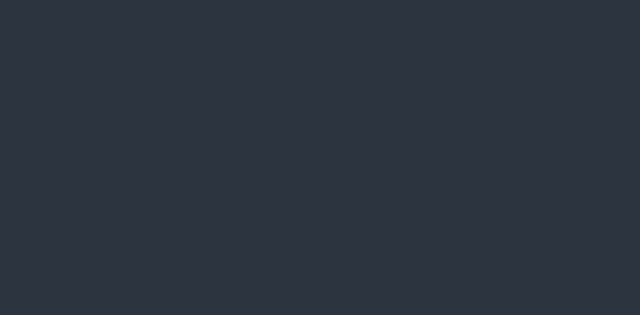
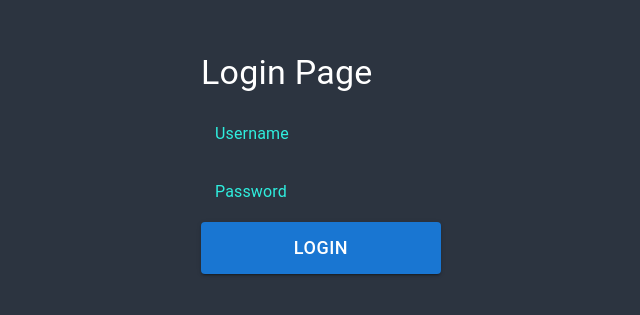
Before and after one commit to RustamPlanirovich/DynastyRise, a React (Create React App) app: page / in a window 1280 px wide. Shown: the part 237-552 px from the top of the page, without its empty margins (319-959 px from the left). Built offline with nearby package versions, Linux system fonts and the light colour scheme.

Commit message:
- добавил страницу логина - сделал дизайн (убрал рамки у полей ввода и поменял цвета)

```diff
--- a/package.json
+++ b/package.json
@@ -12,8 +12,10 @@
     "formik": "^2.4.5",
     "react": "^18.2.0",
     "react-dom": "^18.2.0",
+    "react-redux": "^8.1.3",
     "react-router-dom": "^6.16.0",
     "react-scripts": "5.0.1",
+    "redux": "^4.2.1",
     "web-vitals": "^2.1.4"
   },
   "scripts": {
--- a/src/App.css
+++ b/src/App.css
@@ -1,3 +1,13 @@
-body{
-    background-color: #2c3440;
+
+/* src/styles/Login.css */
+
+body {
+    background-color: #2c3440; /* Цвет фона */
+    color: #ffffff; /* Цвет текста */
+    font-family: Arial, sans-serif; /* Шрифт */
+    display: flex;
+    flex-direction: column;
+    justify-content: center;
+    align-items: center;
+    height: 100vh; /* Занимает всю высоту видимой области экрана */
 }
--- a/src/App.js
+++ b/src/App.js
@@ -1,9 +1,20 @@
 import './App.css';
+import store from './store/store';
+import {Provider} from "react-redux";
+import {Route, BrowserRouter as Router, Routes} from "react-router-dom";
+import Login from "./components/Login";
 
 function App() {
   return (
-    <div className="App">
-    </div>
+      <Provider store={store}>
+          <Router>
+              <div className="App">
+                  <Routes>
+                      <Route path="/" element={<Login />} />
+                  </Routes>
+              </div>
+          </Router>
+      </Provider>
   );
 }
 
--- /dev/null
+++ b/src/components/Login.js
@@ -0,0 +1,56 @@
+// src/components/Login.js
+import React from 'react';
+import { useFormik } from 'formik';
+import { Button, TextField, Typography, Container } from '@mui/material';
+import { useDispatch } from 'react-redux';
+import { setFormData } from '../store/actions';
+import '../styles/Login.css';
+
+const Login = () => {
+    const dispatch = useDispatch();
+
+    const formik = useFormik({
+        initialValues: {
+            username: '',
+            password: '',
+        },
+        onSubmit: (values) => {
+            // Можно отправить данные на сервер для аутентификации
+            // и обновить состояние с использованием Redux
+            dispatch(setFormData(values));
+            console.log(values)
+        },
+    });
+
+    return (
+        <Container maxWidth="sm" className="container">
+            <div>
+                <Typography variant="h4" gutterBottom>
+                    Login Page
+                </Typography>
+                <form onSubmit={formik.handleSubmit}>
+                    <TextField
+                        fullWidth
+                        name="username"
+                        label="Username"
+                        value={formik.values.username}
+                        onChange={formik.handleChange}
+                    />
+                    <TextField
+                        fullWidth
+                        name="password"
+                        label="Password"
+                        type="password"
+                        value={formik.values.password}
+                        onChange={formik.handleChange}
+                    />
+                    <Button size="small" type="submit" variant="contained" color="primary">
+                        Login
+                    </Button>
+                </form>
+            </div>
+        </Container>
+    );
+};
+
+export default Login;
--- /dev/null
+++ b/src/store/actions.js
@@ -0,0 +1,7 @@
+// src/store/actions.js
+export const SET_FORM_DATA = 'SET_FORM_DATA';
+
+export const setFormData = (formData) => ({
+    type: SET_FORM_DATA,
+    payload: formData,
+});
--- /dev/null
+++ b/src/store/reducers.js
@@ -0,0 +1,20 @@
+// src/store/reducers.js
+import { SET_FORM_DATA } from './actions';
+
+const initialState = {
+    formData: {},
+};
+
+const rootReducer = (state = initialState, action) => {
+    switch (action.type) {
+        case SET_FORM_DATA:
+            return {
+                ...state,
+                formData: action.payload,
+            };
+        default:
+            return state;
+    }
+};
+
+export default rootReducer;
--- /dev/null
+++ b/src/store/store.js
@@ -0,0 +1,7 @@
+// src/store/store.js
+import { createStore } from 'redux';
+import rootReducer from './reducers';
+
+const store = createStore(rootReducer);
+
+export default store;
--- /dev/null
+++ b/src/styles/Login.css
@@ -0,0 +1,57 @@
+.container {
+    padding: 20px;
+    border-radius: 8px;
+    margin: 0 auto;
+    max-width: 400px;
+}
+
+h1 {
+    font-size: 24px;
+    text-align: center;
+    margin-bottom: 20px;
+}
+
+form {
+    display: flex;
+    flex-direction: column;
+}
+
+input[type="text"],
+input[type="password"] {
+    padding: 10px;
+    margin-bottom: 15px;
+    border: none;
+    border-radius: 4px;
+    color: #ffffff; /* Цвет текста в поле ввода */
+    font-size: 16px;
+}
+
+button[type="submit"] {
+    padding: 10px;
+    border: none;
+    border-radius: 4px;
+    cursor: pointer;
+    font-size: 18px;
+    transition: background-color 0.2s;
+}
+
+button[type="submit"]:hover {
+    background-color: #0056b3; /* Цвет фона кнопки при наведении */
+}
+
+
+.MuiTextField-root .MuiOutlinedInput-root .MuiOutlinedInput-notchedOutline {
+    border: none;
+}
+/* Изменение цвета рамки при фокусировке */
+.MuiTextField-root:hover .MuiOutlinedInput-root .MuiOutlinedInput-notchedOutline {
+    border: none;
+}
+
+/* Изменение цвета текста подсказки при отсутствии фокуса */
+.MuiTextField-root .MuiInputLabel-outlined {
+    color: rgb(47, 238, 222); /* Светло-серый цвет текста подсказки без фокуса */
+}
+.MuiTextField-root .MuiInputLabel-outlined.Mui-focused {
+    color: rgb(47, 238, 222); /* Светло-серый цвет текста подсказки без фокуса */
+}
```
Also changed, not shown: 1 other file (tests, documents, lock files or other folders).
